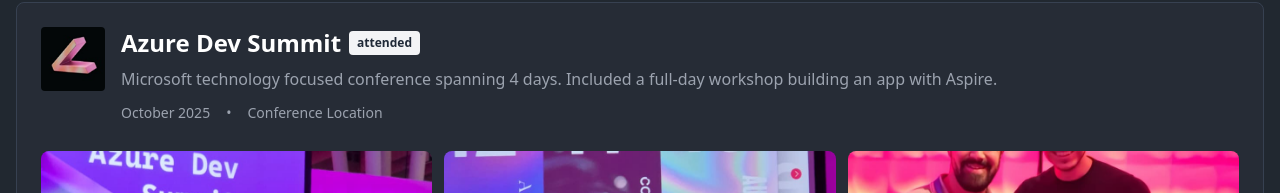
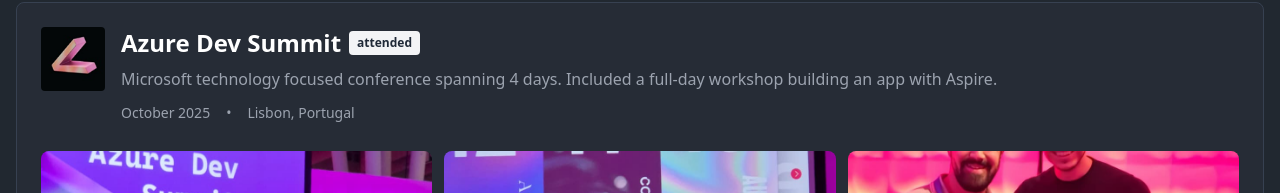
Before and after one commit to pedroduartek/personal-website.ai, a React (Vite) app in the folder apps/web/: page /conferences in a window 1280 px wide. Shown: the part 221-414 px from the top of the page. Built offline with nearby package versions, Linux system fonts and the light colour scheme.

Commit message:
Update Azure Dev Summit location to Lisbon, Portugal

```diff
--- a/apps/web/src/content/conferences.ts
+++ b/apps/web/src/content/conferences.ts
@@ -6,7 +6,7 @@
     name: 'Azure Dev Summit',
     type: 'attended',
     date: '2025-10',
-    location: 'Conference Location',
+    location: 'Lisbon, Portugal',
     description:
       'Microsoft technology focused conference spanning 4 days. Included a full-day workshop building an app with Aspire.',
   },
```
